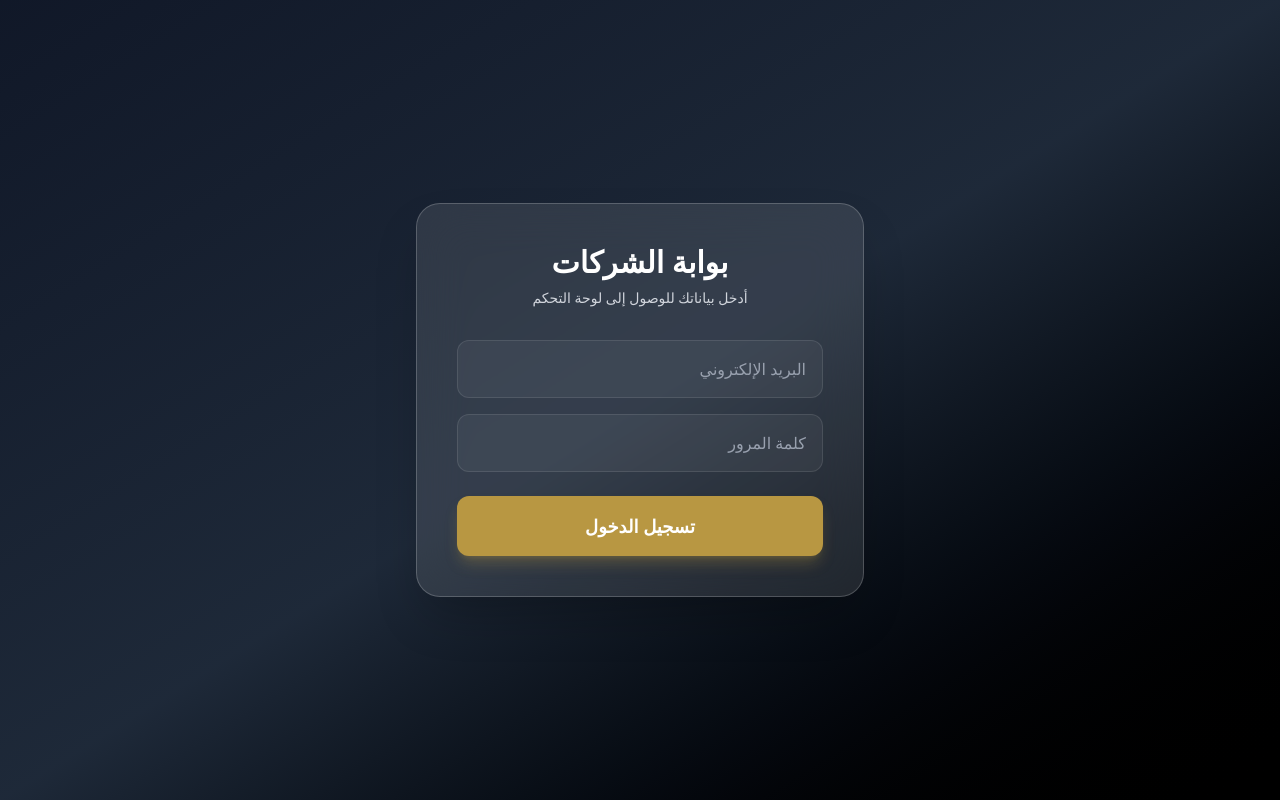
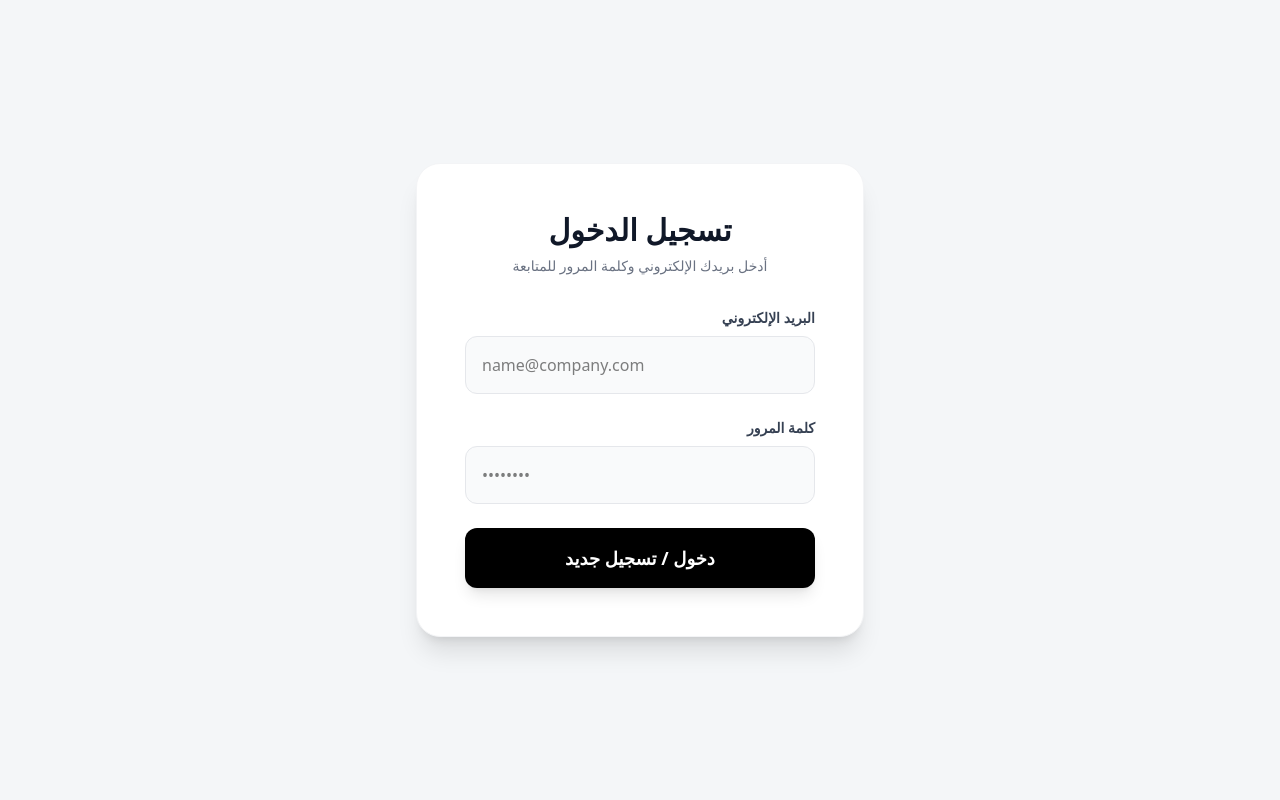
Before and after one commit to smartflowinfosa-sys/valet-saas., a Next.js app: page /login in a window 1280 px wide. Built offline with nearby package versions, Linux system fonts and the light colour scheme; no server answers.

Commit message:
Update login page and smart routing middleware

```diff
--- a/src/app/(auth)/login/page.tsx
+++ b/src/app/(auth)/login/page.tsx
@@ -1,73 +1,105 @@
 'use client';
 
 import React, { useState } from 'react';
+import { createClient } from '@/lib/supabase/client';
 import { useRouter } from 'next/navigation';
-import { createClient } from '@/lib/supabase/client';
 
 export default function LoginPage() {
   const [email, setEmail] = useState('');
   const [password, setPassword] = useState('');
-  const [error, setError] = useState<string | null>(null);
   const [loading, setLoading] = useState(false);
+  const [message, setMessage] = useState({ type: '', text: '' });
   const router = useRouter();
   const supabase = createClient();
 
-  const handleLogin = async (e: React.FormEvent) => {
+  const handleAuth = async (e: React.FormEvent) => {
     e.preventDefault();
     setLoading(true);
-    setError(null);
-    const { error } = await supabase.auth.signInWithPassword({ email, password });
-    if (error) {
-      setError('بيانات الدخول غير صحيحة، يرجى المحاولة مجدداً.');
+    setMessage({ type: '', text: '' });
+
+    // 1. محاولة تسجيل الدخول أولاً
+    let { error } = await supabase.auth.signInWithPassword({ email, password });
+
+    // 2. إذا لم يكن الحساب موجوداً (Invalid login credentials)، نقوم بإنشائه فوراً (تسجيل جديد)
+    if (error && error.message.includes('Invalid login credentials')) {
+      const { error: signUpError } = await supabase.auth.signUp({ email, password });
+
+      if (signUpError) {
+        setMessage({ type: 'error', text: signUpError.message });
+        setLoading(false);
+        return;
+      }
+
+      // تسجيل دخول تلقائي بعد إنشاء الحساب
+      const { error: signInAfterSignUpError } = await supabase.auth.signInWithPassword({ email, password });
+      error = signInAfterSignUpError;
+    } else if (error) {
+      setMessage({ type: 'error', text: 'حدث خطأ في تسجيل الدخول. تأكد من البيانات.' });
       setLoading(false);
-    } else {
-      router.push('/dashboard');
+      return;
     }
+
+    if (!error) {
+      setMessage({ type: 'success', text: 'تم الدخول بنجاح! جاري التوجيه...' });
+
+      // التوجيه الذكي المبدئي (والـ Middleware سيؤكد ذلك)
+      if (email === 'samrtflow.info.sa@gmail.com') {
+        router.push('/dashboard/admin');
+      } else {
+        router.push('/dashboard');
+      }
+    }
+    setLoading(false);
   };
 
   return (
-    <main className="min-h-screen flex items-center justify-center bg-gradient-to-br from-gray-900 via-gray-800 to-black p-4" dir="rtl">
-      <div className="bg-white/10 backdrop-blur-xl p-10 rounded-3xl shadow-2xl w-full max-w-md border border-white/20">
+    <div className="min-h-screen flex items-center justify-center bg-[#f4f6f8] p-4" dir="rtl">
+      <div className="bg-white p-8 md:p-12 rounded-3xl shadow-xl w-full max-w-md border border-gray-100">
         <div className="text-center mb-8">
-          <h1 className="text-3xl font-bold text-white mb-2">بوابة الشركات</h1>
-          <p className="text-gray-300 text-sm">أدخل بياناتك للوصول إلى لوحة التحكم</p>
+          <h1 className="text-3xl font-extrabold text-gray-900 mb-2">تسجيل الدخول</h1>
+          <p className="text-gray-500 text-sm">أدخل بريدك الإلكتروني وكلمة المرور للمتابعة</p>
         </div>
 
-        <form onSubmit={handleLogin} className="space-y-6">
-          {error && (
-            <div className="p-4 bg-red-500/20 text-red-200 border border-red-500/50 rounded-xl text-center text-sm font-medium">
-              {error}
-            </div>
-          )}
+        {message.text && (
+          <div className={`p-4 mb-6 rounded-xl font-bold text-sm ${message.type === 'success' ? 'bg-green-100 text-green-800' : 'bg-red-100 text-red-800'}`}>
+            {message.text}
+          </div>
+        )}
 
-          <div className="space-y-4">
+        <form onSubmit={handleAuth} className="space-y-6">
+          <div>
+            <label className="block text-sm font-bold text-gray-700 mb-2">البريد الإلكتروني</label>
             <input
               type="email"
-              placeholder="البريد الإلكتروني"
+              required
               value={email}
-              onChange={(e) => setEmail(e.target.value)}
-              required
-              className="w-full p-4 bg-white/5 border border-white/10 rounded-xl text-white placeholder-gray-400 focus:outline-none focus:ring-2 focus:ring-[#b89742] transition-all"
+              onChange={e => setEmail(e.target.value)}
+              className="w-full p-4 bg-gray-50 border border-gray-200 rounded-xl outline-none focus:ring-2 focus:ring-[#b89742] text-left"
+              dir="ltr"
+              placeholder="name@company.com"
             />
+          </div>
+          <div>
+            <label className="block text-sm font-bold text-gray-700 mb-2">كلمة المرور</label>
             <input
               type="password"
-              placeholder="كلمة المرور"
+              required
               value={password}
-              onChange={(e) => setPassword(e.target.value)}
-              required
-              className="w-full p-4 bg-white/5 border border-white/10 rounded-xl text-white placeholder-gray-400 focus:outline-none focus:ring-2 focus:ring-[#b89742] transition-all"
+              onChange={e => setPassword(e.target.value)}
+              className="w-full p-4 bg-gray-50 border border-gray-200 rounded-xl outline-none focus:ring-2 focus:ring-[#b89742] text-left"
+              dir="ltr"
+              placeholder="••••••••"
             />
           </div>
-
           <button
             type="submit"
             disabled={loading}
-            className="w-full bg-[#b89742] text-white p-4 rounded-xl hover:bg-[#9c7f35] transition-all font-bold text-lg disabled:opacity-50 shadow-lg shadow-[#b89742]/30"
+            className="w-full bg-black text-white p-4 rounded-xl hover:bg-gray-800 transition-all font-bold text-lg disabled:opacity-50 shadow-lg"
           >
-            {loading ? 'جاري التحقق...' : 'تسجيل الدخول'}
+            {loading ? 'جاري التحقق...' : 'دخول / تسجيل جديد'}
           </button>
         </form>
       </div>
-    </main>
+    </div>
   );
 }
--- a/src/lib/pricing/engine.ts
+++ b/src/lib/pricing/engine.ts
@@ -19,7 +19,7 @@ export async function calculatePrice(
     .eq('service_id', serviceId);
 
   let total = Number(service.base_price || 0);
-  let breakdown = [{ desc: `السعر الأساسي (${service.name})`, amount: total }];
+  const breakdown = [{ desc: `السعر الأساسي (${service.name})`, amount: total }];
 
   const hours = params.hours || 0;
   const valets = params.valets || 0;
--- a/src/middleware.ts
+++ b/src/middleware.ts
@@ -1,46 +1,68 @@
-import { createServerClient, type CookieOptions } from '@supabase/ssr'
+import { createServerClient } from '@supabase/ssr'
 import { NextResponse, type NextRequest } from 'next/server'
 
 export async function middleware(request: NextRequest) {
-  let supabaseResponse = NextResponse.next({
-    request: {
-      headers: request.headers,
-    },
-  })
+  let supabaseResponse = NextResponse.next({ request })
 
   const supabase = createServerClient(
     process.env.NEXT_PUBLIC_SUPABASE_URL!,
     process.env.NEXT_PUBLIC_SUPABASE_ANON_KEY!,
     {
       cookies: {
-        getAll() { return request.cookies.getAll() },
+        getAll() {
+          return request.cookies.getAll()
+        },
         setAll(cookiesToSet) {
           cookiesToSet.forEach(({ name, value, options }) => request.cookies.set(name, value))
-          supabaseResponse = NextResponse.next({ request: { headers: request.headers } })
-          cookiesToSet.forEach(({ name, value, options }) => supabaseResponse.cookies.set(name, value, options))
+          supabaseResponse = NextResponse.next({ request })
+          cookiesToSet.forEach(({ name, value, options }) =>
+            supabaseResponse.cookies.set(name, value, options)
+          )
         },
       },
     }
   )
 
   const { data: { user } } = await supabase.auth.getUser()
-  const isDashboard = request.nextUrl.pathname.startsWith('/dashboard')
-  const isLogin = request.nextUrl.pathname.startsWith('/login')
 
-  // حماية لوحة التحكم: إذا لم يكن مسجلاً، اطرده إلى صفحة الدخول
-  if (isDashboard && !user) {
-    return NextResponse.redirect(new URL('/login', request.url))
+  // حماية المسارات (إذا لم يكن مسجلاً وحاول دخول لوحة التحكم، يوجه لصفحة الدخول)
+  if (!user && request.nextUrl.pathname.startsWith('/dashboard')) {
+    const url = request.nextUrl.clone()
+    url.pathname = '/login'
+    return NextResponse.redirect(url)
   }
 
-  // التوجيه الذكي: إذا كان مسجلاً وحاول فتح صفحة الدخول، وجهه للوحة التحكم
-  if (isLogin && user) {
-    return NextResponse.redirect(new URL('/dashboard', request.url))
+  // التوجيه الذكي للمستخدمين المسجلين
+  if (user) {
+    const isSuperAdmin = user.email === 'samrtflow.info.sa@gmail.com';
+
+    // 1. إذا كان المالك وحاول دخول لوحة التاجر العادية -> يوجه لصفحة الإدارة
+    if (isSuperAdmin && request.nextUrl.pathname === '/dashboard') {
+      const url = request.nextUrl.clone()
+      url.pathname = '/dashboard/admin'
+      return NextResponse.redirect(url)
+    }
+
+    // 2. إذا كان تاجراً وحاول دخول صفحة المالك -> يمنع ويوجه للوحة التاجر
+    if (!isSuperAdmin && request.nextUrl.pathname.startsWith('/dashboard/admin')) {
+      const url = request.nextUrl.clone()
+      url.pathname = '/dashboard'
+      return NextResponse.redirect(url)
+    }
+
+    // 3. إذا كان مسجلاً وحاول العودة لصفحة تسجيل الدخول، نوجهه لمكانه الصحيح
+    if (request.nextUrl.pathname === '/login') {
+      const url = request.nextUrl.clone()
+      url.pathname = isSuperAdmin ? '/dashboard/admin' : '/dashboard'
+      return NextResponse.redirect(url)
+    }
   }
 
   return supabaseResponse
 }
 
-// تطبيق الحارس على مسارات لوحة التحكم والدخول فقط
 export const config = {
-  matcher: ['/dashboard/:path*', '/login'],
+  matcher: [
+    '/((?!_next/static|_next/image|favicon.ico|.*\\.(?:svg|png|jpg|jpeg|gif|webp)$).*)',
+  ],
 }
```
